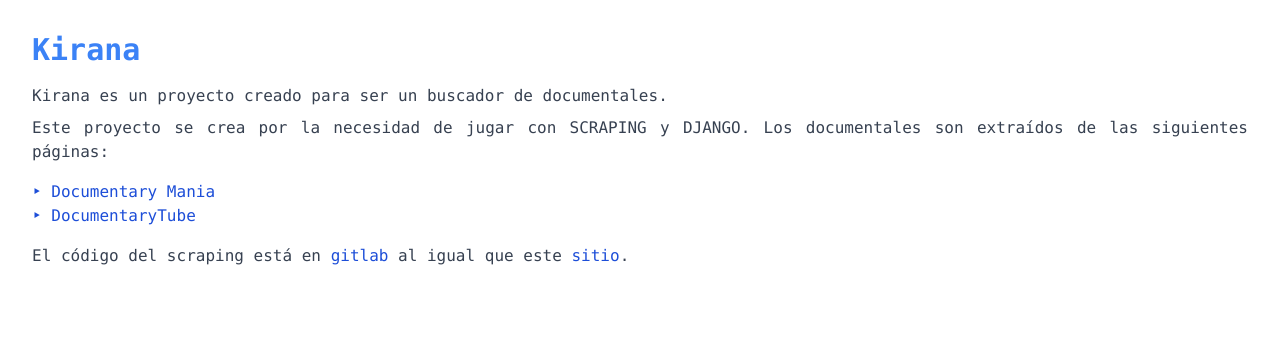
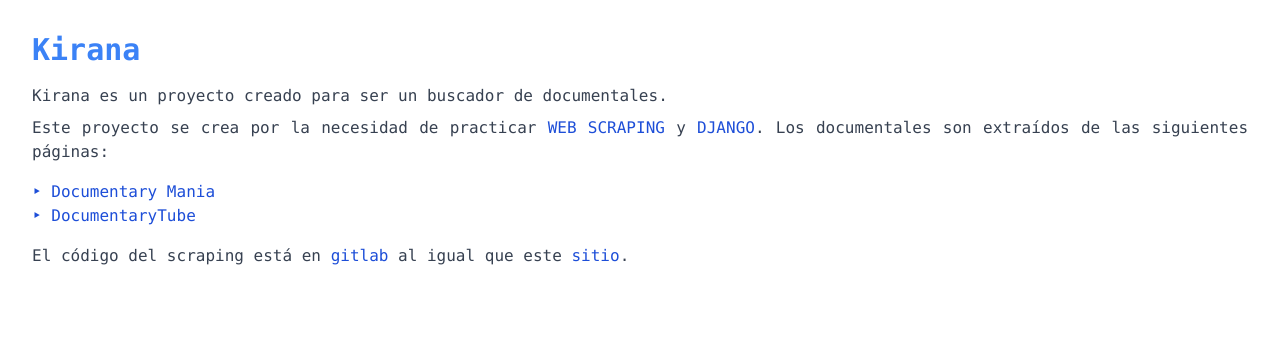
Before and after one commit to unrecano/documentales.web, a Django app: page /about in a window 1280 px wide. Shown: the part 76-420 px from the top of the page. Run offline with Django 3.2, Linux system fonts and the light colour scheme.

Commit message:
actualizar about.

```diff
--- a/kirana/documentaries/templates/documentaries/about.html
+++ b/kirana/documentaries/templates/documentaries/about.html
@@ -6,7 +6,7 @@
 <h1 class="font-mono text-3xl font-bold text-blue-500">Kirana</h1>
 <div class="py-4">
   <p class="text-base text-gray-700 text-justify font-mono">Kirana es un proyecto creado para ser un buscador de documentales.</p>
-  <p class="my-2 text-base text-gray-700 text-justify font-mono">Este proyecto se crea por la necesidad de jugar con SCRAPING y DJANGO. Los documentales son extraídos de las siguientes páginas:</p>
+  <p class="my-2 text-base text-gray-700 text-justify font-mono">Este proyecto se crea por la necesidad de practicar <a class="text-blue-700" href="https://es.wikipedia.org/wiki/Web_scraping" target="blank">WEB SCRAPING</a> y <a class="text-blue-700" href="https://www.djangoproject.com/" target="blank">DJANGO</a>. Los documentales son extraídos de las siguientes páginas:</p>
   <ul class="my-4 text-base text-blue-700 text-justify font-mono">
     <li><a href="https://www.documentarymania.com/" target="blank">&#8227; Documentary Mania</a></li>
     <li><a href="http://www.documentarytube.com/" target="blank">&#8227; DocumentaryTube</a></li>
```
